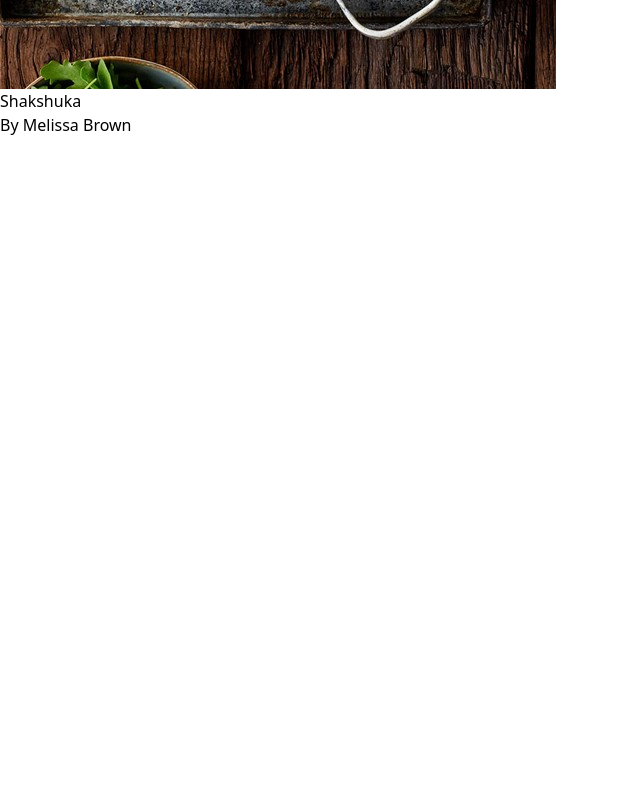
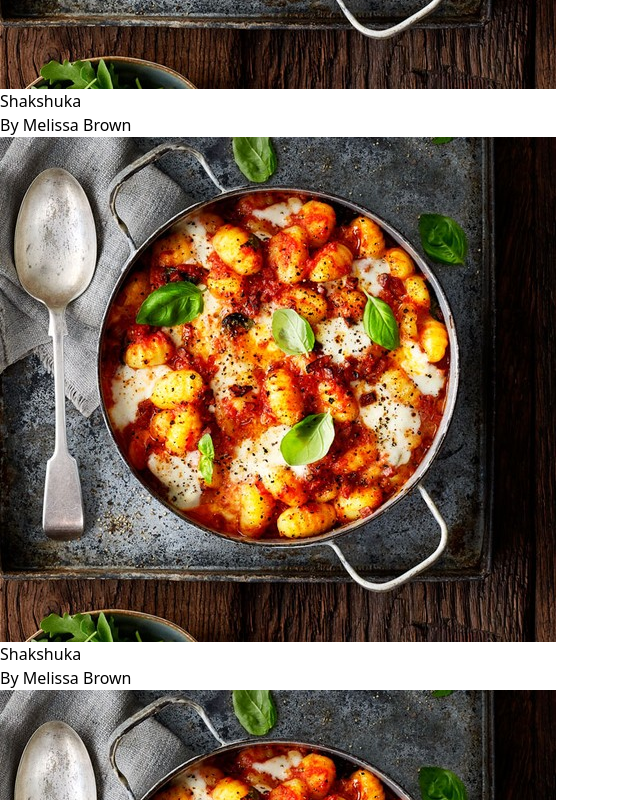
Before and after one commit to rorisangputu/cook-book, a React (Vite) app in the folder client/: page / in a window 1280 px wide. Shown: the part 560-1360 px from the top of the page, without its empty margins (0-640 px from the left). Before the commit the page ends 800 px from the top, so only its background shows below. Built offline with nearby package versions, Linux system fonts and the light colour scheme.

Commit message:
rendering mock Recipe items

```diff
--- a/client/src/components/RecipeItem.jsx
+++ b/client/src/components/RecipeItem.jsx
@@ -1,10 +1,13 @@
+import { Link } from 'react-router-dom'
 import foodpic from '../assets/foodpic.jpg'
 
 const RecipeItem = () => {
     return (
         <div>
-            <img className='h-48' src={foodpic} alt="" />
-            <h1 className='text-[23px]'>Shakshuka</h1>
+            <img className='h-48 rounded-2xl' src={foodpic} alt="" />
+            <Link>
+                <h1 className='text-[23px] mt-3 mb-1 font-medium'>Shakshuka</h1>
+            </Link>
             <p className='text-md text-[#626262]'>By Melissa Brown</p>
         </div>
     )
--- a/client/src/components/RecipeList.jsx
+++ b/client/src/components/RecipeList.jsx
@@ -3,8 +3,10 @@ import RecipeItem from './RecipeItem'
 
 const RecipeList = () => {
     return (
-        <div>
-            <RecipeItem />
+        <div className='w-full grid grid-cols-2 md:grid-cols-3'>
+            {[1, 2, 3,].map((recipe, index) => (
+                <RecipeItem key={index} />
+            ))}
         </div>
     )
 }
```
